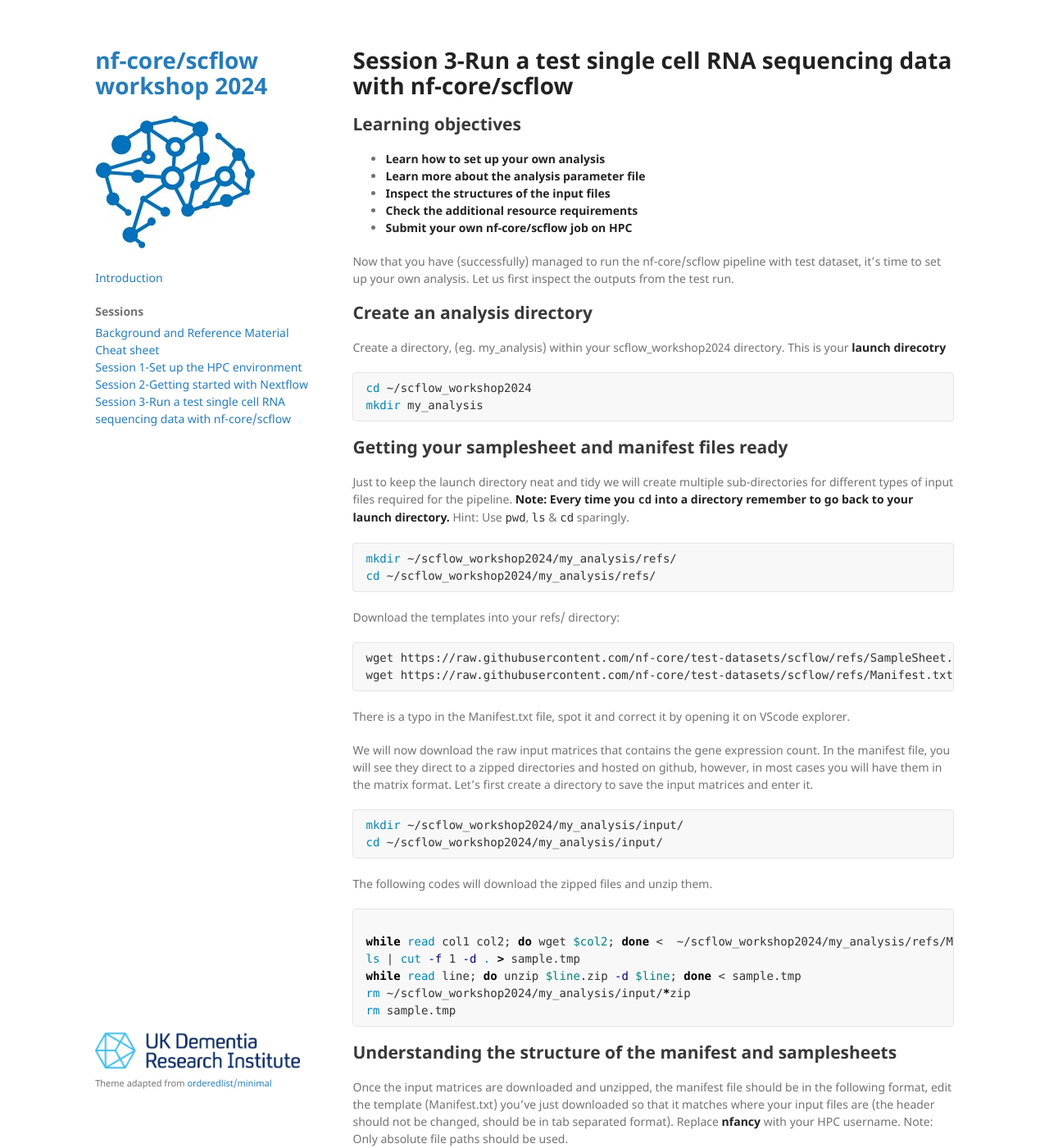
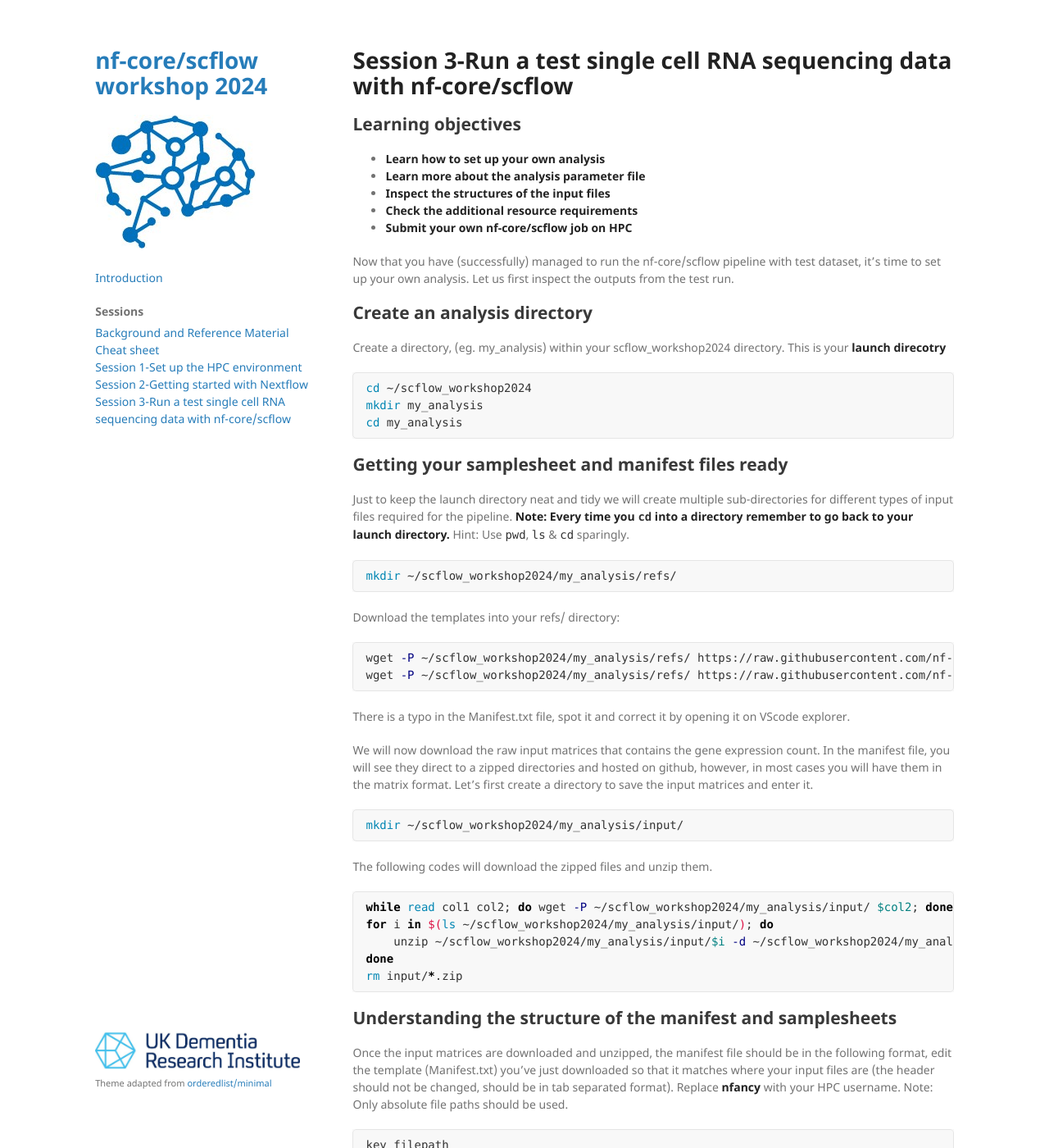
Before and after one commit to nfancy/scflow-workshop2024.github.io, a Jekyll site: the page built from docs/pages/main/session-3.md, in a window 1280 px wide and 1400 px high. Shown: the whole window at 82% size. Built offline with Jekyll 4.4.1, drawn with Linux system fonts in a browser that asks for light colours; the repository's description, which GitHub fills in, is left out; some of the changed text lies outside the part shown.

Commit message:
update site

````diff
--- a/docs/pages/main/session-3.md
+++ b/docs/pages/main/session-3.md
@@ -23,6 +23,7 @@ Create a directory, (eg. my_analysis) within your scflow_workshop2024 directory.
 ```bash
 cd ~/scflow_workshop2024
 mkdir my_analysis
+cd my_analysis
 ```
 
 ## Getting your samplesheet and manifest files ready
@@ -31,14 +32,13 @@ Just to keep the launch directory neat and tidy we will create multiple sub-dire
 
 ```bash
 mkdir ~/scflow_workshop2024/my_analysis/refs/
-cd ~/scflow_workshop2024/my_analysis/refs/
 ```
 
 Download the templates into your refs/ directory:
 
 ```bash
-wget https://raw.githubusercontent.com/nf-core/test-datasets/scflow/refs/SampleSheet.tsv
-wget https://raw.githubusercontent.com/nf-core/test-datasets/scflow/refs/Manifest.txt
+wget -P ~/scflow_workshop2024/my_analysis/refs/ https://raw.githubusercontent.com/nf-core/test-datasets/scflow/refs/SampleSheet.tsv
+wget -P ~/scflow_workshop2024/my_analysis/refs/ https://raw.githubusercontent.com/nf-core/test-datasets/scflow/refs/Manifest.txt
 ```
 There is a typo in the Manifest.txt file, spot it and correct it by opening it on VScode explorer.
 
@@ -46,18 +46,16 @@ We will now download the raw input matrices that contains the gene expression co
 
 ```bash
 mkdir ~/scflow_workshop2024/my_analysis/input/
-cd ~/scflow_workshop2024/my_analysis/input/
 ```
 
 The following codes will download the zipped files and unzip them.
 
 ```bash
-
-while read col1 col2; do wget $col2; done <  ~/scflow_workshop2024/my_analysis/refs/Manifest.txt
-ls | cut -f 1 -d . > sample.tmp
-while read line; do unzip $line.zip -d $line; done < sample.tmp
-rm ~/scflow_workshop2024/my_analysis/input/*zip
-rm sample.tmp
+while read col1 col2; do wget -P ~/scflow_workshop2024/my_analysis/input/ $col2; done <  ~/scflow_workshop2024/my_analysis/refs/Manifest.txt
+for i in $(ls ~/scflow_workshop2024/my_analysis/input/); do
+    unzip ~/scflow_workshop2024/my_analysis/input/$i -d ~/scflow_workshop2024/my_analysis/input/${i%.zip}/;
+done
+rm input/*.zip
 ```
 
 ## Understanding the structure of the manifest and samplesheets
@@ -189,15 +192,14 @@ Create a resources folder:
 
 ```bash
 mkdir ~/scflow_workshop2024/my_analysis/resources
-cd ~/scflow_workshop2024/my_analysis/resources
 ```
 
 Download the following files using wget
 
 ```bash
-wget https://raw.githubusercontent.com/nf-core/test-datasets/scflow/assets/ensembl_mappings.tsv
-wget https://raw.githubusercontent.com/combiz/scFlowData/dev-nf/assets/ctd.zip
-wget https://raw.githubusercontent.com/nf-core/test-datasets/scflow/refs/reddim_genes.yml
+wget -P ~/scflow_workshop2024/my_analysis/resources https://raw.githubusercontent.com/nf-core/test-datasets/scflow/assets/ensembl_mappings.tsv
+wget -P ~/scflow_workshop2024/my_analysis/resources https://raw.githubusercontent.com/combiz/scFlowData/dev-nf/assets/ctd.zip
+wget -P ~/scflow_workshop2024/my_analysis/resources https://raw.githubusercontent.com/nf-core/test-datasets/scflow/refs/reddim_genes.yml
 ```
 
 Feel free to open them and browse their contents
````
Also changed, not shown: other parts of docs/pages/main/session-3.md (+8 -3 lines).
